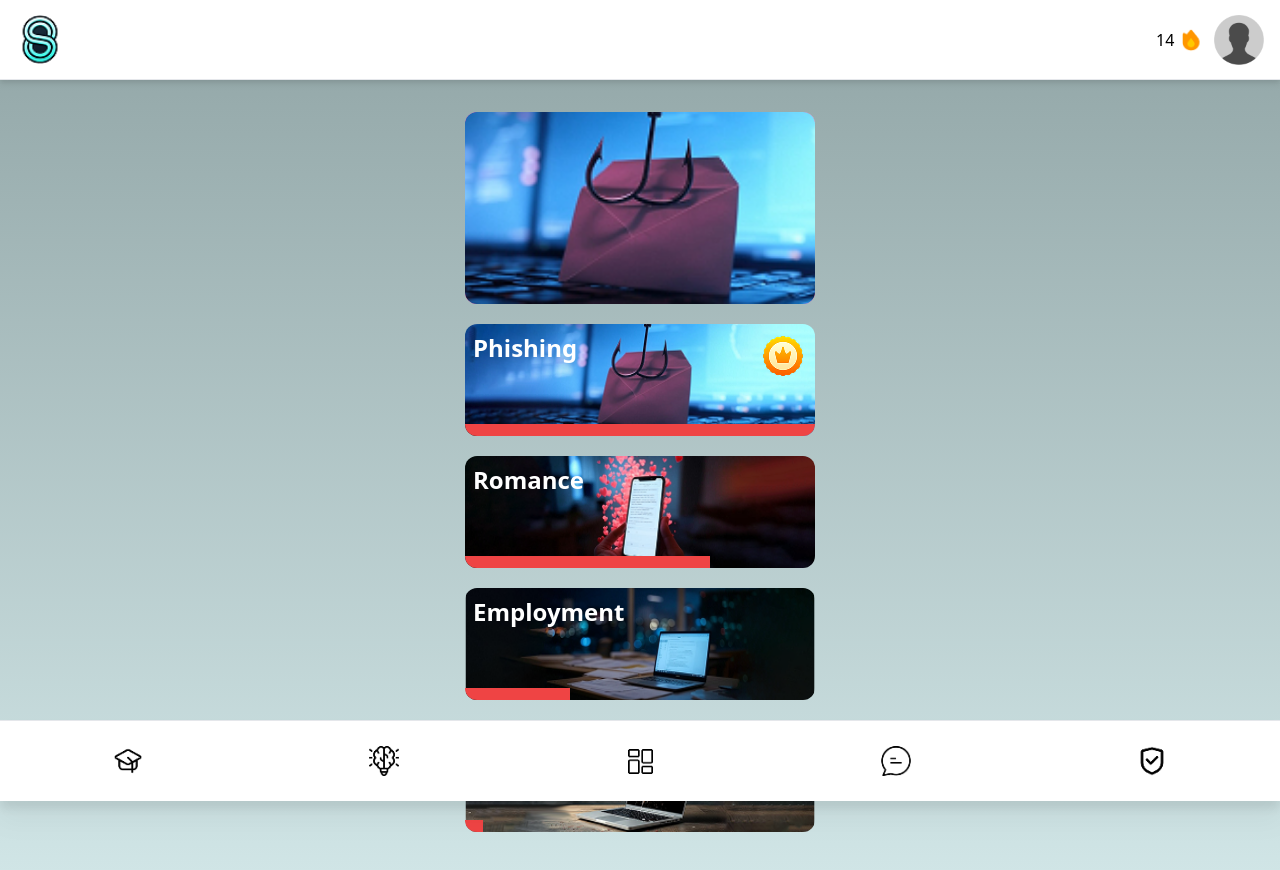
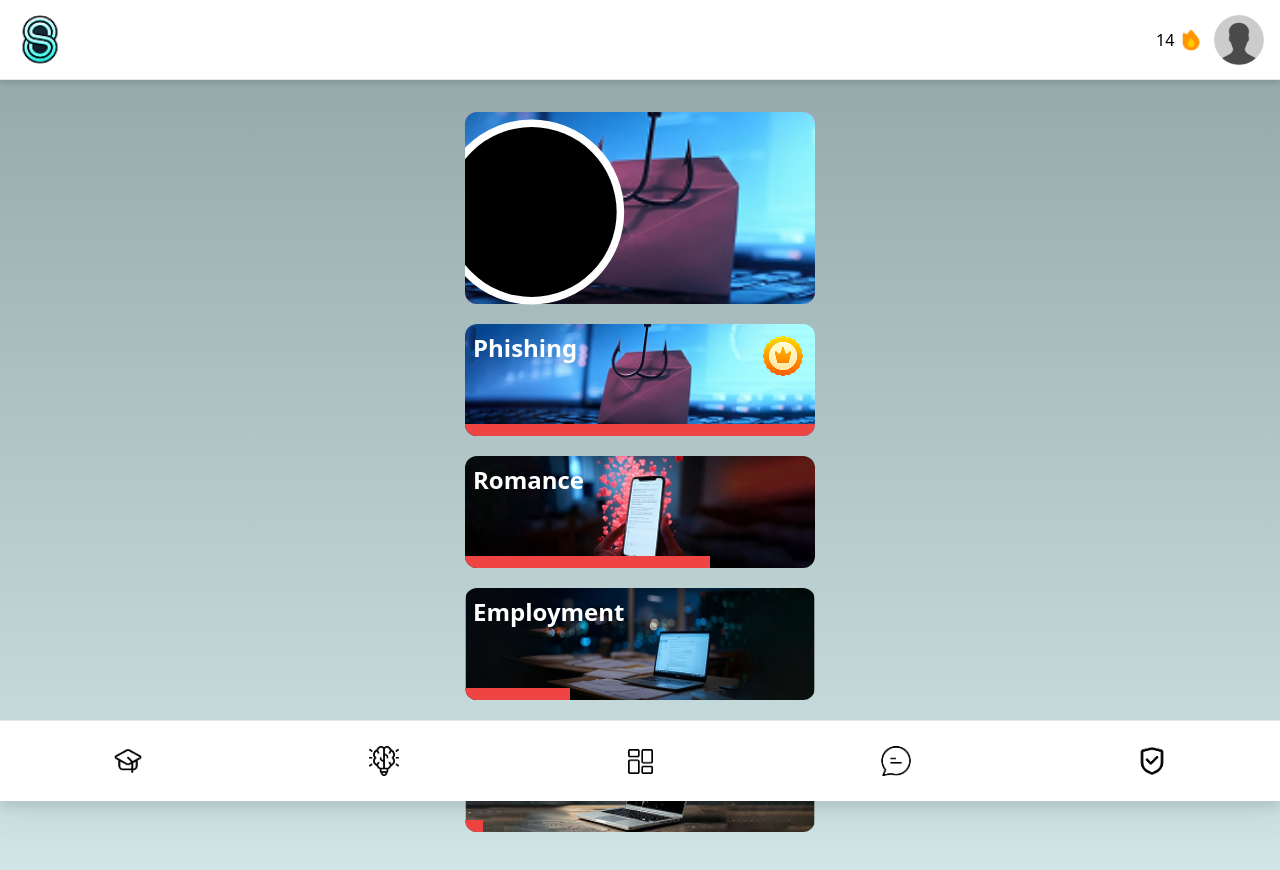
Before and after one commit to tysenh1/ScamSmart-Hackathon, a Next.js app: page /learn in a window 1280 px wide. Shown: the top 870 px of the page. Built offline with nearby package versions, Linux system fonts and the light colour scheme.

Commit message:
working on spiral progress bar

```diff
--- /dev/null
+++ b/app/learn/CircleProgress.tsx
@@ -0,0 +1,43 @@
+import React from 'react'
+
+interface CircleProgressProps {
+    percentage: number;
+    circleWidth: number;
+}
+
+
+const CircleProgress: React.FC<CircleProgressProps> = ({ percentage, circleWidth }) => {
+  const radius = 85;
+  const dashArray = radius * Math.PI * 2;
+  const dashOffset = dashArray - (dashArray * percentage) / 100;
+
+    return (
+    <div>
+        <svg
+        width={circleWidth}
+        height={circleWidth}
+        viewBox={`0 0 ${circleWidth} ${circleWidth}`}>
+            <circle
+                cx={circleWidth / 3}
+                cy={circleWidth / 2}
+                strokeWidth="15px"
+                r={radius}
+                className="fill-none stroke-white"
+            />
+            <circle
+                cx={circleWidth / 3}
+                cy={circleWidth / 2}
+                strokeWidth="15px"
+                r={radius}
+                className='circle-progress'
+                style={{
+                    strokeDasharray: dashArray,
+                    strokeDashoffset: dashOffset,
+                }}
+            />
+        </svg>
+    </div>
+  )
+}
+
+export default CircleProgress
--- a/app/learn/page.tsx
+++ b/app/learn/page.tsx
@@ -8,6 +8,7 @@ import image4 from '../../public/learnImages/learnSpearfishing.png'
 import { StaticImageData } from "next/image";
 import { useState } from "react";
 import Image from "next/image";
+import CircleProgress from "./CircleProgress";
 
 interface learnCard {
     id: number,
@@ -57,6 +58,9 @@ export default function page() {
             <div className="w-screen h-full mt-8 ">
                 <div className="flex flex-col gap-5 items-center ">
                     <div className="w-[350px] h-48 bg-pink-200 rounded-xl ">
+                        <div className="w-[350px] h-48 absolute rounded-xl z-40">
+                            <CircleProgress percentage={50} circleWidth={200} />
+                        </div>
                         <Image src={lastLearn.imagePath} className="w-[350px] h-48 absolute object-cover rounded-xl" alt="asdfs" />
                         <div className="w-[350px] h-48 bg-pink-500 rounded-xl">
 
```
